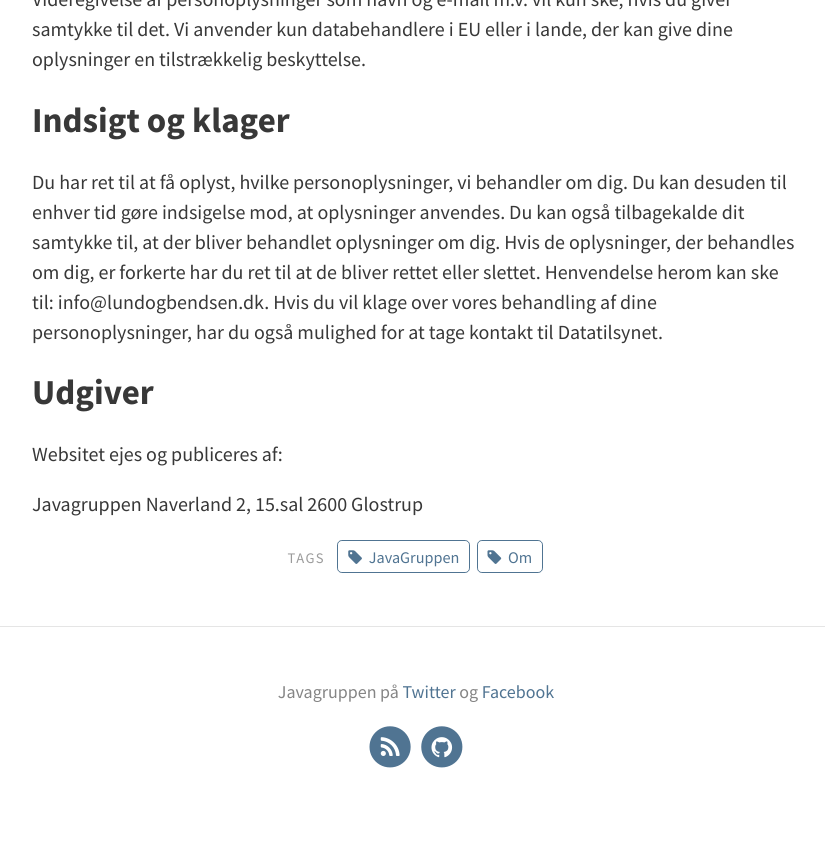
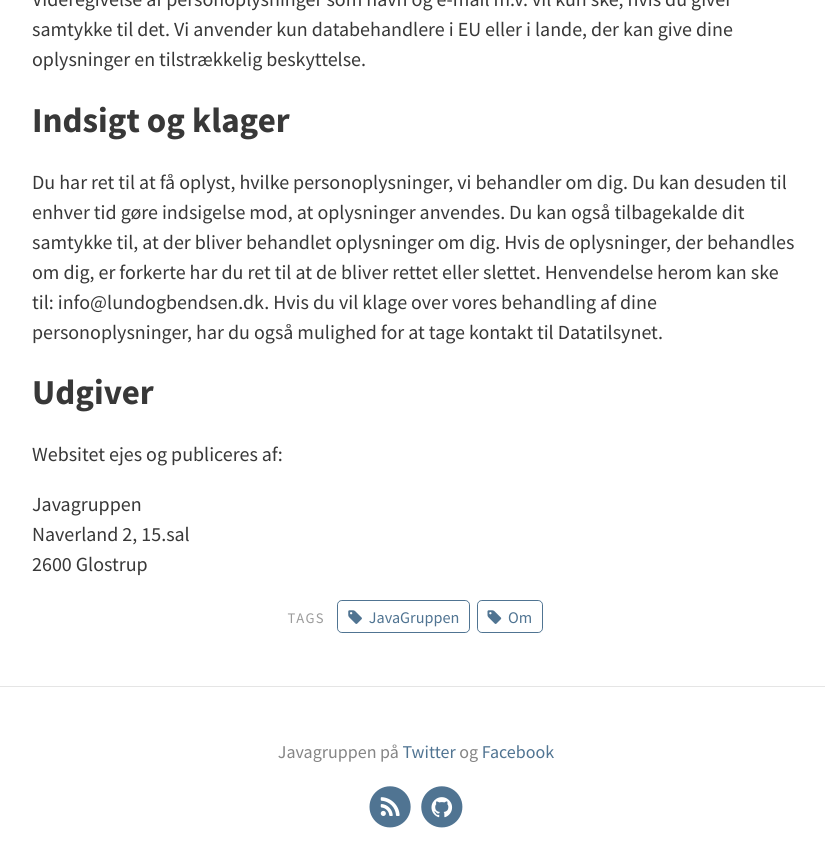
Before and after one commit to javagruppen/site, a Jekyll site: the page built from pages/about/index.md, in a window 1280 px wide and 900 px high, scrolled down 2067 px. Shown: the top 867 px of the window, without its empty margins (224-1049 px from the left). Built offline with Jekyll 4.4.1, drawn with Linux system fonts in a browser that asks for light colours; before the commit the page ends 2907 px from its top, so only the background shows below that.

```diff
--- a/pages/about/index.md
+++ b/pages/about/index.md
@@ -46,6 +46,6 @@ Du har ret til at få oplyst, hvilke personoplysninger, vi behandler om dig. Du
 ## Udgiver
 Websitet ejes og publiceres af:
 
-Javagruppen
-Naverland 2, 15.sal
+Javagruppen\
+Naverland 2, 15.sal\
 2600 Glostrup
```
